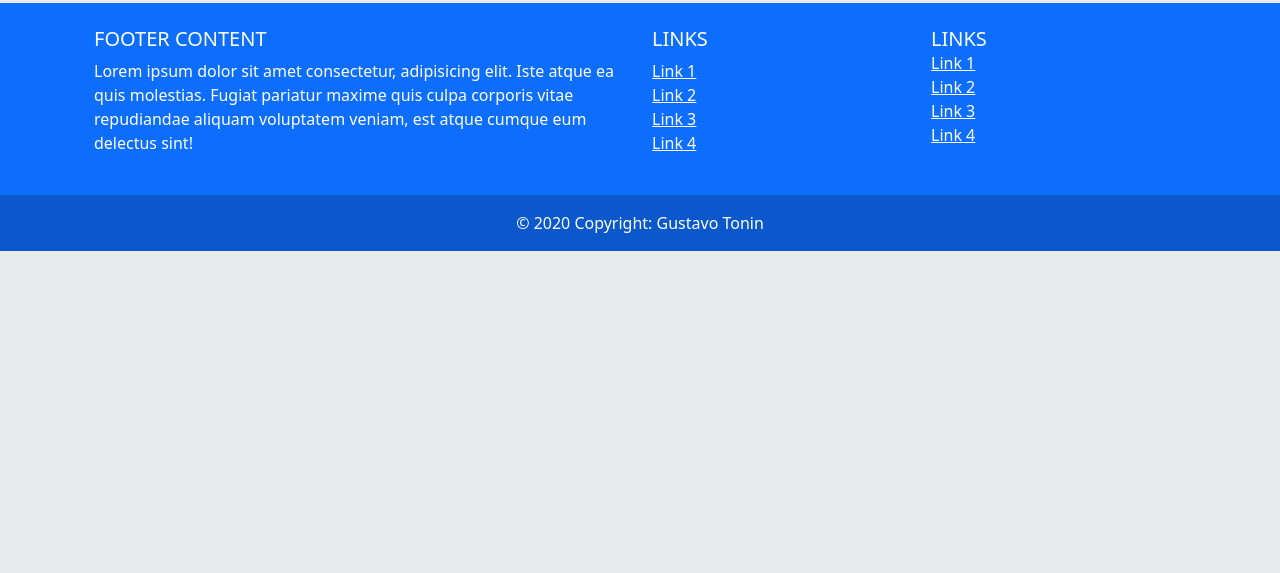
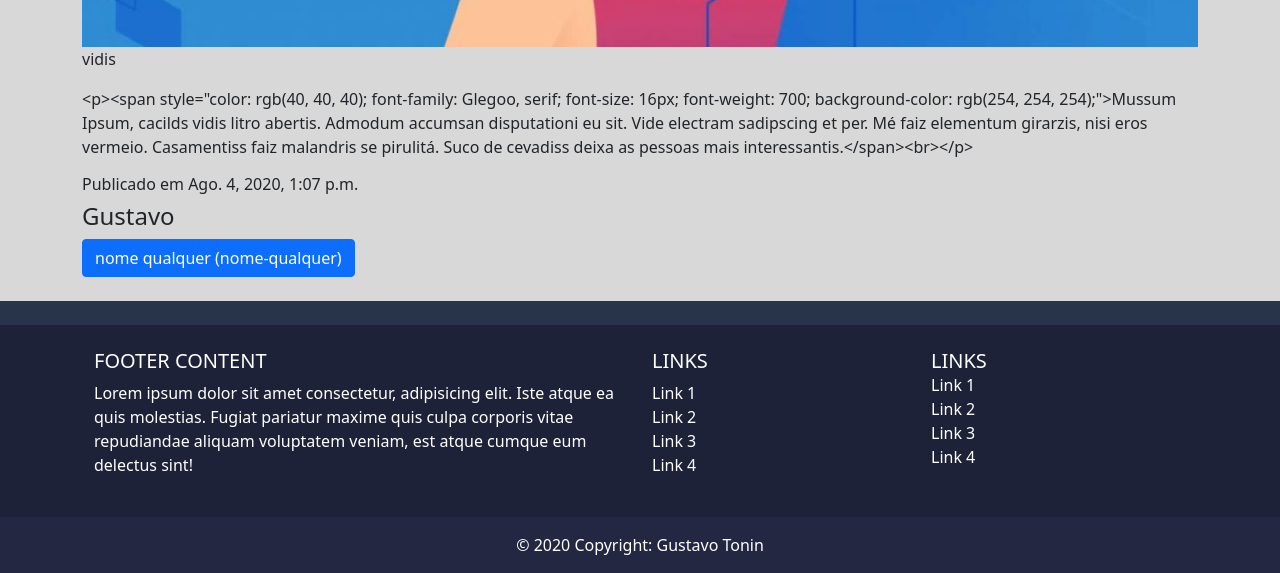
Before and after one commit to gutonin/pdn, a Django app: template pdn/templates/materia.html in a window 1280 px wide. Shown: the part 738-1311 px from the top of the page. Before the commit the page ends 989 px from the top, so only its background shows below. Run offline with Django 3.2, Linux system fonts and the light colour scheme; the template is opened without the code that fills it: values that come from a table or form of the project are taken from there, others are empty; data comes from the database, SQL or seed files in the repository; both versions use the stored data as it was after the commit; some libraries are stand-ins or nearby versions.

Commit message:
front index materia

```diff
--- a/pdn/artigos/views.py
+++ b/pdn/artigos/views.py
@@ -4,7 +4,7 @@
 # Create your views here.
 def home(request):
     template = 'index.html'
-    principal = Artigo.objects.order_by('-data_publicacao')
+    principal = Artigo.objects.order_by('-data_publicacao').only()
     context = {'principal': principal}
     return render(request, template, context)
 
--- /dev/null
+++ b/pdn/static/css/pdn.css
@@ -0,0 +1,30 @@
+body{
+    background-color: rgb(39, 52, 73);
+}
+.principal {
+    background-color: rgb(216, 216, 216);
+}
+a{
+    text-decoration:none;
+    color: black;
+}
+img{
+    border-radius: 10px;
+    min-width: 80%;
+    min-height: 80%;
+    max-width:  80%;
+    max-height: 80%;
+}
+hr{
+    color: rgb(109, 109, 109);
+  }
+.titulo-pg{
+    color: rgb(0, 0, 0);
+    height: 40px;
+    font-size:40px;
+}
+.hr-personalizado{
+    background: rgb(39, 52, 73);
+    height: 7px;
+    border-radius: 5px;
+}
--- a/pdn/static/css/style.css
+++ /dev/null
@@ -1,3 +0,0 @@
-body{
-    background-color: rgb(235, 235, 235);
-}
--- a/pdn/templates/base.html
+++ b/pdn/templates/base.html
@@ -7,9 +7,9 @@
     <meta name="viewport" content="width=device-width, initial-scale=1">
     <!-- Bootstrap CSS -->
     <link href="https://cdn.jsdelivr.net/npm/bootstrap@5.0.0-beta1/dist/css/bootstrap.min.css" rel="stylesheet" integrity="sha384-giJF6kkoqNQ00vy+HMDP7azOuL0xtbfIcaT9wjKHr8RbDVddVHyTfAAsrekwKmP1" crossorigin="anonymous">
-    <link href="{% static 'css/style.css' %}" rel="stylesheet" type="text/css">
+    <link href="{% static 'css/pdn.css' %}" rel="stylesheet" type="text/css">
     <script type="text/javascript" src="{% static 'js/scripts.js' %}"></script>
-    <title>Hello, world!</title>
+    <title>Noticias-PDN</title>
   </head>
   <body>
 
--- a/pdn/templates/materia.html
+++ b/pdn/templates/materia.html
@@ -3,7 +3,7 @@
 {% block header %}
     <nav class="navbar navbar-expand-lg navbar-light bg-light">
       <div class="container-fluid">
-    <a class="navbar-brand" href="#">Navbar</a>
+        <a class="navbar-brand" href="#">PDN</a>
         <button
           class="navbar-toggler"
           type="button"
@@ -21,7 +21,7 @@
               <a class="nav-link active" aria-current="page" href="/canal">Home</a>
             </li>
             <li class="nav-item">
-          <a class="nav-link" href="#">Features</a>
+              <a class="nav-link" href="#">Categorias</a>
             </li>
             <li class="nav-item">
               <a class="nav-link" href="#">Pricing</a>
@@ -33,20 +33,33 @@
     <br/>
 {% endblock header %}
 {% block content %}
+  <main class="principal">
     <div class="container">
+      <div class="row text-center">
+        <div class="titulo-pg">PDN</div>
+      </div>
+      <br>
+      <div class="row">
         <h6>{{ artigo.chapeu }}</h6>
         <h1>{{ artigo.titulo }}</h1>
-        <img class="img-fluid" src="/media/{{ principal.imagem }}">
+      </div>
+      <div class="row">
+        <img class="img-fluid text-center" src="/media/{{ artigo.imagem }}">
         <p>{{artigo.legenda}}</p><br>
+      </div>
+      <div class="row">
         <p>{{ artigo.texto }}</p>
         <h6>Publicado em {{ artigo.data_publicacao }}</h6>
         <h4>{{ artigo.redator }}</h4>
+      </div>
       <button type="button" class="btn btn-primary">{{ artigo.tag }}</button>
     </div>
+    <br>
+  </main>
 {% endblock content %}
 {% block footer %}
   <br/>
-      <footer class="bg-primary text-white text-center text-lg-start">
+  <footer class="text-white text-center text-lg-start" style="background-color: rgb(30, 34, 56)">
     <!-- Grid container -->
     <div class="container p-4">
       <!--Grid row-->
@@ -110,7 +123,7 @@
     <!-- Grid container -->
 
     <!-- Copyright -->
-        <div class="text-center p-3" style="background-color: rgba(0, 0, 0, 0.2)">
+    <div class="text-center p-3" style="background-color: rgb(35, 39, 66)">
       © 2020 Copyright: Gustavo Tonin
     </div>
     <!-- Copyright -->
```
Also changed, not shown: pdn/templates/includes/chamadas.html (+15 -3 lines), pdn/templates/includes/chamadas_outras.html (added, +20 -0 lines), pdn/templates/includes/chamadas_principal.html (added, +11 -0 lines), pdn/templates/index.html (+26 -47 lines), pdn/db.sqlite3, pdn/media/_versions/download_admin_thumbnail.png (added), pdn/media/uploads/download.png (added). Lines whose indentation alone changed are shown as unchanged.
